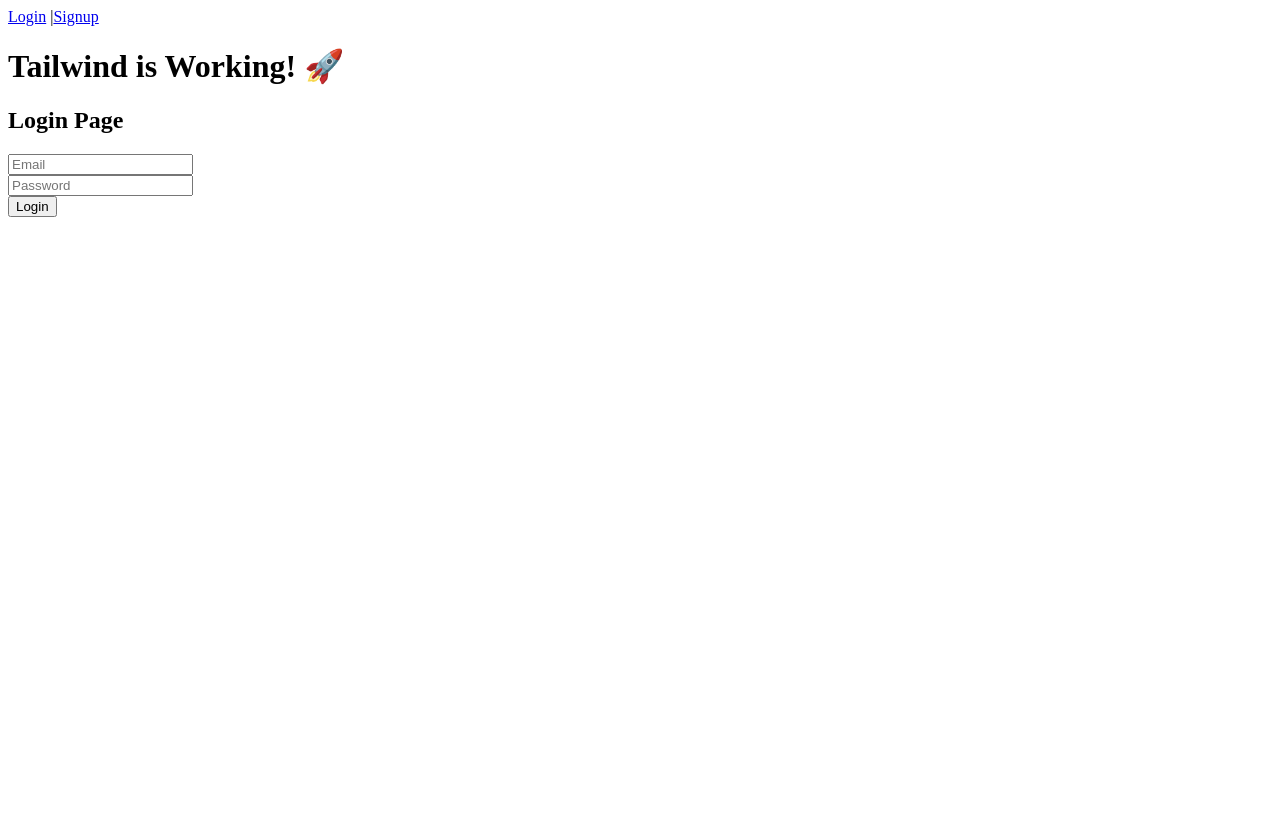
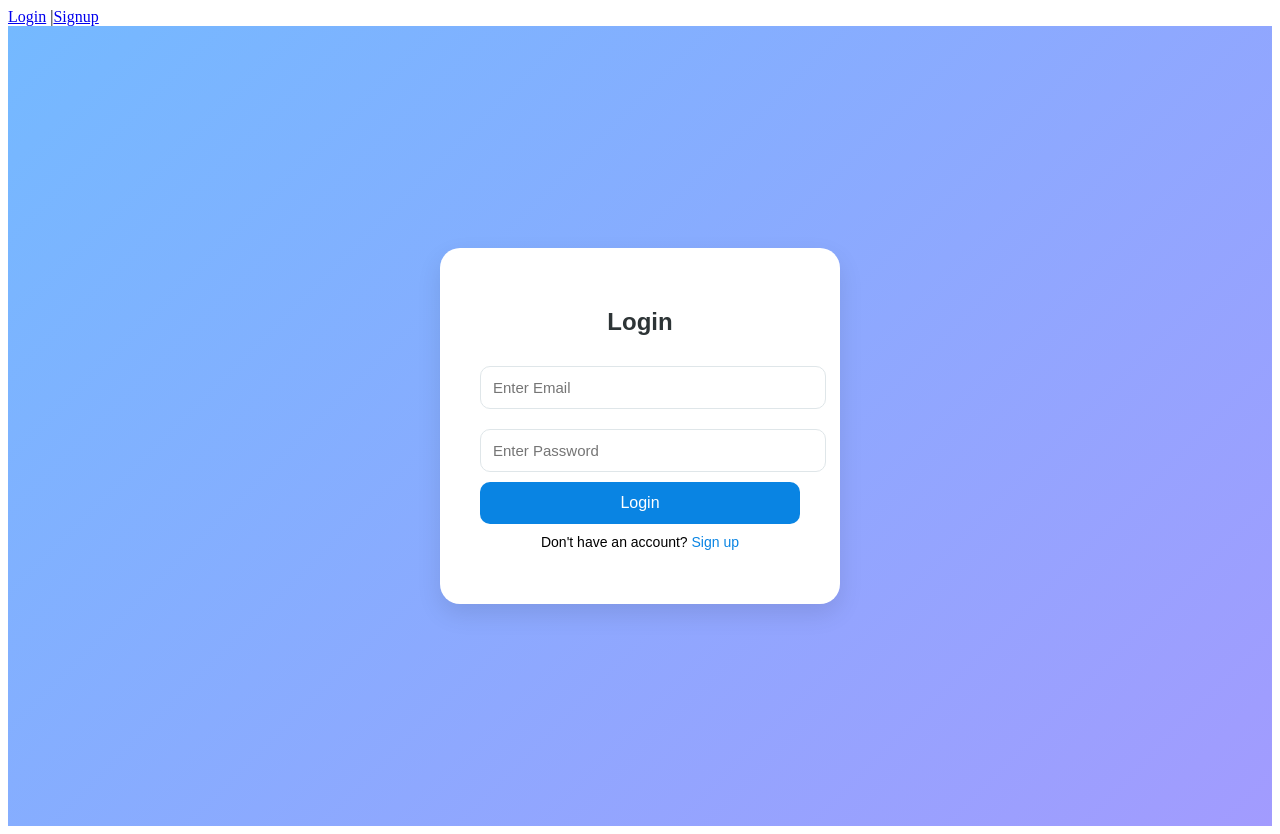
Before and after one commit to nallurinithin/Login-Signup-Page, a React (Vite) app: page /login in a window 1280 px wide. Before the commit the page ends 800 px from the top, so only its background shows below. Built offline with nearby package versions, Linux system fonts and the light colour scheme.

Commit message:
Added modern UI for login page

```diff
--- /dev/null
+++ b/src/components/Login.css
@@ -0,0 +1,64 @@
+/* Modern Login Page CSS */
+
+.login-container {
+  height: 100vh;
+  display: flex;
+  justify-content: center;
+  align-items: center;
+  background: linear-gradient(135deg, #74b9ff, #a29bfe);
+  font-family: "Poppins", sans-serif;
+}
+
+.login-box {
+  background: white;
+  padding: 40px;
+  width: 320px;
+  border-radius: 20px;
+  box-shadow: 0 10px 25px rgba(0, 0, 0, 0.1);
+  text-align: center;
+}
+
+.login-box h2.title {
+  margin-bottom: 20px;
+  color: #2d3436;
+}
+
+.login-box input {
+  width: 100%;
+  padding: 12px;
+  margin: 10px 0;
+  border: 1px solid #dfe6e9;
+  border-radius: 10px;
+  outline: none;
+  font-size: 15px;
+}
+
+.login-box input:focus {
+  border-color: #0984e3;
+}
+
+.login-box button {
+  background: #0984e3;
+  color: white;
+  border: none;
+  width: 100%;
+  padding: 12px;
+  border-radius: 10px;
+  font-size: 16px;
+  cursor: pointer;
+  transition: 0.3s;
+}
+
+.login-box button:hover {
+  background: #74b9ff;
+}
+
+.note {
+  margin-top: 10px;
+  font-size: 14px;
+}
+
+.note a {
+  color: #0984e3;
+  text-decoration: none;
+}
--- a/src/components/Login.jsx
+++ b/src/components/Login.jsx
@@ -1,13 +1,40 @@
+import React, { useState } from "react";
+import "./Login.css"; // we'll create this CSS file next
+
 export default function Login() {
+  const [email, setEmail] = useState("");
+  const [password, setPassword] = useState("");
+
+  const handleSubmit = (e) => {
+    e.preventDefault();
+    alert(`Welcome back, ${email || "User"}!`);
+  };
+
   return (
-    <div>
-      <h1 className="text-4xl font-bold text-blue-600">Tailwind is Working! 🚀</h1>
-      <h2>Login Page</h2>
-      <form>
-        <input type="email" placeholder="Email" /><br/>
-        <input type="password" placeholder="Password" /><br/>
-        <button type="submit">Login</button>
-      </form>
+    <div className="login-container">
+      <div className="login-box">
+        <h2 className="title">Login</h2>
+        <form onSubmit={handleSubmit}>
+          <input
+            type="email"
+            placeholder="Enter Email"
+            value={email}
+            onChange={(e) => setEmail(e.target.value)}
+            required
+          />
+          <input
+            type="password"
+            placeholder="Enter Password"
+            value={password}
+            onChange={(e) => setPassword(e.target.value)}
+            required
+          />
+          <button type="submit">Login</button>
+        </form>
+        <p className="note">
+          Don't have an account? <a href="#">Sign up</a>
+        </p>
+      </div>
     </div>
   );
 }
```
